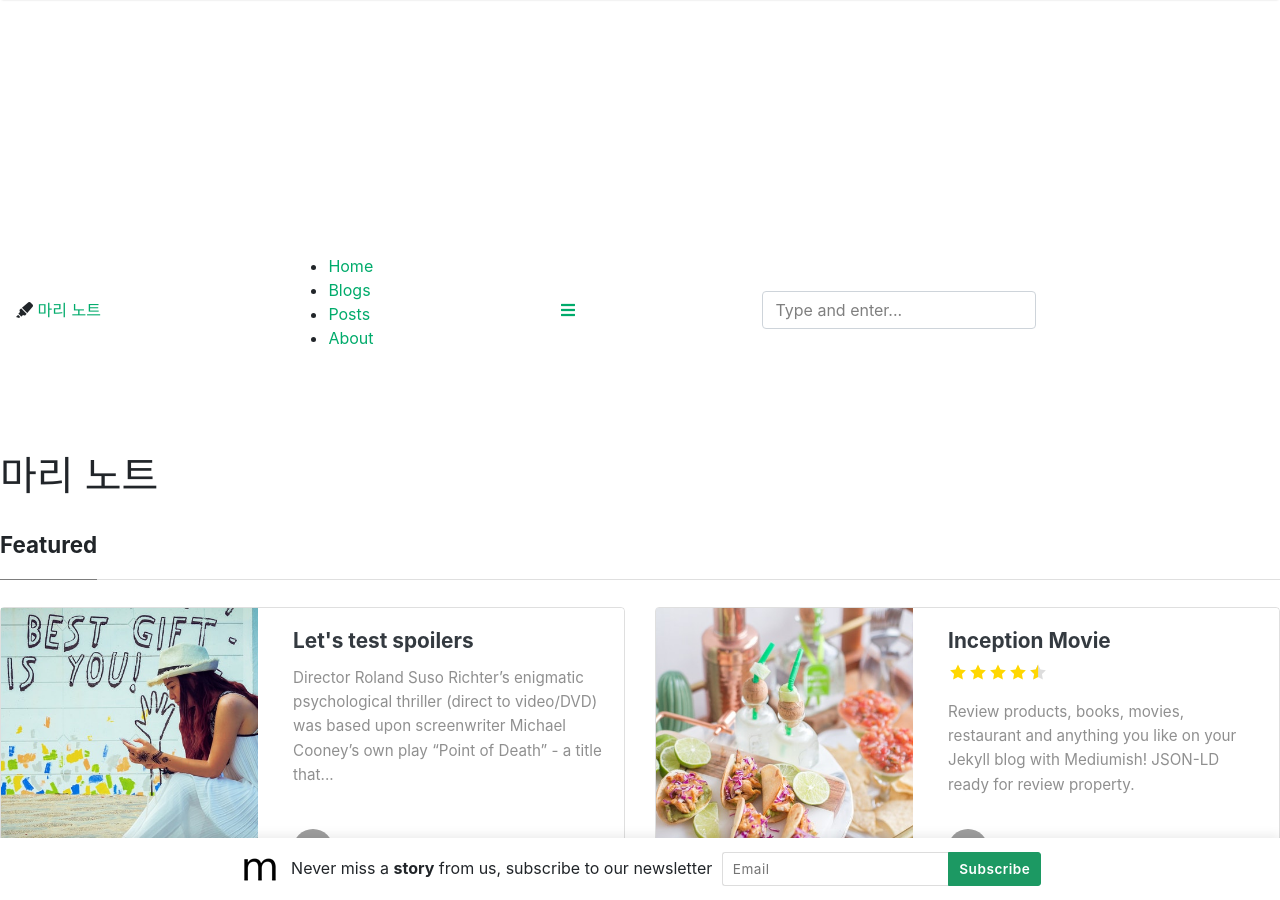
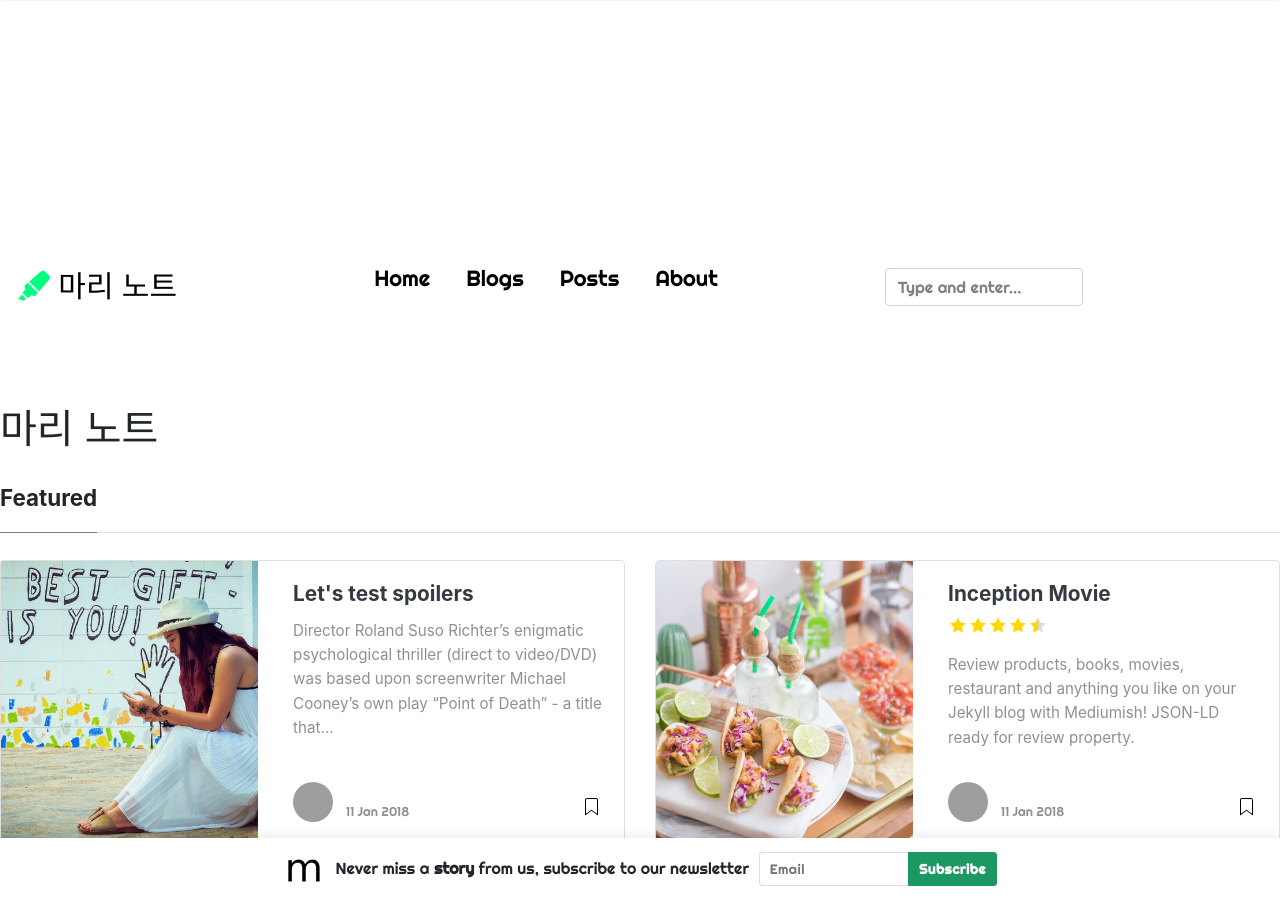
Before and after one commit to marikimhye/marikimhye.github.io, a Jekyll site: the page built from index.html, in a window 1280 px wide and 900 px high, scrolled down 289 px. Built offline with Jekyll 4.4.1, drawn with Linux system fonts in a browser that asks for light colours; nearby versions of some CDN libraries; the list of posts is cut into pages by our own code; grey boxes are pictures that could not be loaded.

Commit message:
css change

```diff
--- a/assets/css/screen.css
+++ b/assets/css/screen.css
@@ -3,9 +3,13 @@
 Copyright: Sal, WowThemes.net, https://www.wowthemes.net
 License: https://www.wowthemes.net/freebies-license/
 */
-@media screen and (min-width:1500px) {
-    html { font-size:18px; } /* Increase the font size on higher resolutions */
-    .container {max-width:80%;}
+@media screen and (min-width: 1500px) {
+  html {
+    font-size: 18px;
+  } /* Increase the font size on higher resolutions */
+  .container {
+    max-width: 80%;
+  }
 }
 .mainheading {
   padding: 1rem 0rem;
@@ -24,11 +28,11 @@
 pre {
   -moz-box-sizing: border-box;
   box-sizing: border-box;
-    border: #E3EDF3 1px solid;
+  border: #e3edf3 1px solid;
   width: 100%;
   padding: 7px;
   font-family: monospace, sans-serif;
-    font-size: .9rem;
+  font-size: 0.9rem;
   white-space: pre;
   overflow: auto;
   background: #fff;
@@ -39,8 +43,8 @@
 }
 
 .mediumnavigation {
-    background: rgba(255, 255, 255, .97);
-    box-shadow: 0 2px 2px -2px rgba(0, 0, 0, .15);
+  background: rgba(255, 255, 255, 0.97);
+  box-shadow: 0 2px 2px -2px rgba(0, 0, 0, 0.15);
   transition: top 0.2s ease-in-out;
 }
 
@@ -64,7 +68,7 @@
 }
 
 .section-title h2 {
-    border-bottom: 1px solid rgba(0, 0, 0, .125);
+  border-bottom: 1px solid rgba(0, 0, 0, 0.125);
   margin-bottom: 25px;
   font-weight: 700;
   font-size: 1.4rem;
@@ -72,7 +76,7 @@
 }
 
 .section-title span {
-    border-bottom: 1px solid rgba(0, 0, 0, .44);
+  border-bottom: 1px solid rgba(0, 0, 0, 0.44);
   display: inline-block;
   padding-bottom: 20px;
   margin-bottom: -1px;
@@ -89,7 +93,7 @@
   margin-bottom: 0rem;
 }
 
-@media (min-width:576px) {
+@media (min-width: 576px) {
   .card-columns.listfeaturedtag {
     -webkit-column-count: 2;
     -moz-column-count: 2;
@@ -97,7 +101,7 @@
   }
 }
 
-@media (min-width:992px) {
+@media (min-width: 992px) {
   .navbar-expand-lg .navbar-nav .nav-link {
     padding-right: 0.8rem;
     padding-left: 0.8rem;
@@ -105,9 +109,9 @@
 }
 
 .listfeaturedtag {
-    border: 1px solid rgba(0, 0, 0, .125);
-    border-radius: .25rem;
-    transition: all 0.3s cubic-bezier(.25, .8, .25, 1);
+  border: 1px solid rgba(0, 0, 0, 0.125);
+  border-radius: 0.25rem;
+  transition: all 0.3s cubic-bezier(0.25, 0.8, 0.25, 1);
 }
 
 .listfeaturedtag .wrapthumbnail {
@@ -132,8 +136,8 @@
   display: block;
   background-position: 38% 22% !important;
   background-origin: border-box !important;
-    border-top-left-radius: .25rem;
-    border-bottom-left-radius: .25rem;
+  border-top-left-radius: 0.25rem;
+  border-bottom-left-radius: 0.25rem;
 }
 
 .listfeaturedtag .card-block {
@@ -149,7 +153,7 @@
 
 .listfeaturedtag h4.card-text,
 .listrecent h4.card-text {
-    color: rgba(0, 0, 0, .44);
+  color: rgba(0, 0, 0, 0.44);
   font-size: 0.95rem;
   line-height: 1.6;
   font-weight: 400;
@@ -162,7 +166,7 @@
   max-height: 100%;
 }
 
-@media (max-width:991px) {
+@media (max-width: 991px) {
   .featured-box-img-cover {
     height: auto;
     width: 100%;
@@ -170,7 +174,7 @@
 }
 
 .wrapfooter {
-    font-size: .8rem;
+  font-size: 0.8rem;
   display: flex;
   align-items: center;
   margin-bottom: 15px;
@@ -198,7 +202,7 @@
 
 .post-top-meta span {
   font-size: 0.9rem;
-    color: rgba(0, 0, 0, .44);
+  color: rgba(0, 0, 0, 0.44);
   display: inline-block;
 }
 
@@ -228,7 +232,7 @@
 
 span.post-date,
 span.post-read {
-    color: rgba(0, 0, 0, .44);
+  color: rgba(0, 0, 0, 0.44);
 }
 
 span.post-read-more {
@@ -239,12 +243,12 @@
 }
 
 span.post-read-more a {
-    color: rgba(0, 0, 0, .44);
+  color: rgba(0, 0, 0, 0.44);
 }
 
 span.post-name a,
 span.post-read-more a:hover {
-    color: rgba(0, 0, 0, .8);
+  color: rgba(0, 0, 0, 0.8);
 }
 
 .dot:after {
@@ -284,7 +288,7 @@
 
 .mediumnavigation .dropdown-menu {
   border: 1px solid rgba(0, 0, 0, 0.08);
-    margin: .5rem 0 0;
+  margin: 0.5rem 0 0;
 }
 
 .mediumnavigation .nav-item,
@@ -314,11 +318,11 @@
 }
 
 .footer {
-    border-top: 1px solid rgba(0, 0, 0, .05) !important;
+  border-top: 1px solid rgba(0, 0, 0, 0.05) !important;
   padding-top: 15px;
   padding-bottom: 12px;
   font-size: 0.8rem;
-    color: rgba(0, 0, 0, .44);
+  color: rgba(0, 0, 0, 0.44);
   margin-top: 50px;
   margin-bottom: 62px;
   position: relative;
@@ -326,21 +330,21 @@
 }
 
 .link-dark {
-    color: rgba(0, 0, 0, .8);
+  color: rgba(0, 0, 0, 0.8);
 }
 
 .article-post {
   font-family: Merriweather;
   font-size: 1.1rem;
   line-height: 1.84;
-    color: rgba(0, 0, 0, .8);
+  color: rgba(0, 0, 0, 0.8);
 }
 
 blockquote {
   border-left: 4px solid #00ab6b;
   padding: 0 20px;
   font-style: italic;
-    color: rgba(0, 0, 0, .5);
+  color: rgba(0, 0, 0, 0.5);
 }
 
 .article-post p,
@@ -389,23 +393,23 @@
   top: 100px;
 }
 
-@media (min-width:1024px) {
+@media (min-width: 1024px) {
   .share ul li {
     display: block;
   }
 }
 
-@media (max-width:999px) {
+@media (max-width: 999px) {
   .featured-box-img-cover {
     height: 359px;
   }
 
   .alertbar {
-        position: relative !Important;
+    position: relative !important;
     margin-bottom: 20px;
     margin-top: 20px;
-        box-shadow: none !Important;
-        padding-right: 14px !Important;
+    box-shadow: none !important;
+    padding-right: 14px !important;
   }
 
   #comments {
@@ -413,7 +417,7 @@
   }
 
   .jumbotron.fortags {
-        margin-bottom: 0 !Important;
+    margin-bottom: 0 !important;
   }
 
   .alertbar form {
@@ -426,13 +430,13 @@
   }
 
   .alertbar input[type="submit"] {
-        border-radius: 3px !Important;
+    border-radius: 3px !important;
   }
 
   .alertbar input[type="email"] {
-        margin-right: 0px !Important;
+    margin-right: 0px !important;
     display: block;
-        border-right: 1px solid #ddd !Important;
+    border-right: 1px solid #ddd !important;
     margin-bottom: 10px;
   }
 
@@ -460,13 +464,13 @@
   }
 }
 
-@media (max-width:1024px) {
+@media (max-width: 1024px) {
   .post-top-meta .col-md-10 {
     text-align: center;
   }
 }
 
-@media (max-width:767px) {
+@media (max-width: 767px) {
   .post-top-meta.authorpage {
     text-align: center;
   }
@@ -474,8 +478,8 @@
 
 .share,
 .share a {
-    color: rgba(0, 0, 0, .44);
-    fill: rgba(0, 0, 0, .44);
+  color: rgba(0, 0, 0, 0.44);
+  fill: rgba(0, 0, 0, 0.44);
 }
 
 .graybg {
@@ -485,7 +489,7 @@
 }
 
 .listrelated .card {
-    box-shadow: 0 1px 7px rgba(0, 0, 0, .05);
+  box-shadow: 0 1px 7px rgba(0, 0, 0, 0.05);
   border: 0;
 }
 
@@ -501,14 +505,14 @@
 }
 
 ul.tags li a {
-    background: rgba(0, 0, 0, .05);
-    color: rgba(0, 0, 0, .6);
+  background: rgba(0, 0, 0, 0.05);
+  color: rgba(0, 0, 0, 0.6);
   border-radius: 3px;
   padding: 5px 10px;
 }
 
 ul.tags li a:hover {
-    background: rgba(0, 0, 0, .07);
+  background: rgba(0, 0, 0, 0.07);
   text-decoration: none;
 }
 
@@ -525,8 +529,8 @@
 }
 
 .btn.follow {
-    border-color: #02B875;
-    color: #1C9963;
+  border-color: #02b875;
+  color: #1c9963;
   padding: 3px 10px;
   text-align: center;
   border-radius: 999em;
@@ -535,8 +539,8 @@
 }
 
 .btn.subscribe {
-    background-color: #1C9963;
-    border-color: #1C9963;
+  background-color: #1c9963;
+  border-color: #1c9963;
   color: rgba(255, 255, 255, 1);
   fill: rgba(255, 255, 255, 1);
   border-radius: 30px;
@@ -552,7 +556,7 @@
 }
 
 .alertbar {
-    box-shadow: 0 -3px 10px 0 rgba(0, 0, 0, .0785);
+  box-shadow: 0 -3px 10px 0 rgba(0, 0, 0, 0.0785);
   position: fixed;
   bottom: 0;
   left: 0;
@@ -581,8 +585,8 @@
 }
 
 .alertbar input[type="submit"] {
-    background-color: #1C9963;
-    border: 1px solid #1C9963;
+  background-color: #1c9963;
+  border: 1px solid #1c9963;
   color: rgba(255, 255, 255, 1);
   fill: rgba(255, 255, 255, 1);
   font-size: 0.85rem;
@@ -597,23 +601,23 @@
 }
 
 .form-control::-webkit-input-placeholder {
-    color: rgba(0, 0, 0, .5);
+  color: rgba(0, 0, 0, 0.5);
 }
 
 .form-control:-moz-placeholder {
-    color: rgba(0, 0, 0, .5);
+  color: rgba(0, 0, 0, 0.5);
 }
 
 .form-control::-moz-placeholder {
-    color: rgba(0, 0, 0, .5);
+  color: rgba(0, 0, 0, 0.5);
 }
 
 .form-control:-ms-input-placeholder {
-    color: rgba(0, 0, 0, .5);
+  color: rgba(0, 0, 0, 0.5);
 }
 
 .form-control::-ms-input-placeholder {
-    color: rgba(0, 0, 0, .5);
+  color: rgba(0, 0, 0, 0.5);
 }
 
 .authorpage h1 {
@@ -627,7 +631,7 @@
 
 .authorpage .author-description {
   font-size: 1rem;
-    color: rgba(0, 0, 0, .6);
+  color: rgba(0, 0, 0, 0.6);
 }
 
 .post-top-meta.authorpage .btn.follow {
@@ -685,7 +689,8 @@
 h4,
 h5,
 h6 {
-    font-family: -apple-system, system-ui, BlinkMacSystemFont, "Segoe UI", Roboto, "Helvetica Neue", Arial, sans-serif;
+  font-family: -apple-system, system-ui, BlinkMacSystemFont, "Segoe UI", Roboto,
+    "Helvetica Neue", Arial, sans-serif;
 }
 
 .article-post .h1,
@@ -705,13 +710,15 @@
 }
 
 .article-post img.shadow {
-    -webkit-box-shadow: 0px 0px 10px 0px rgba(0, 0, 0, 0.30);
-    -moz-box-shadow: 0px 0px 10px 0px rgba(0, 0, 0, 0.30);
-    box-shadow: 0px 0px 10px 0px rgba(0, 0, 0, 0.30);
+  -webkit-box-shadow: 0px 0px 10px 0px rgba(0, 0, 0, 0.3);
+  -moz-box-shadow: 0px 0px 10px 0px rgba(0, 0, 0, 0.3);
+  box-shadow: 0px 0px 10px 0px rgba(0, 0, 0, 0.3);
 }
 
 .layout-page .article-post {
-    font-family: -apple-system, BlinkMacSystemFont, "Segoe UI", Roboto, "Helvetica Neue", Arial, sans-serif, "Apple Color Emoji", "Segoe UI Emoji", "Segoe UI Symbol", "Noto Color Emoji";
+  font-family: -apple-system, BlinkMacSystemFont, "Segoe UI", Roboto,
+    "Helvetica Neue", Arial, sans-serif, "Apple Color Emoji", "Segoe UI Emoji",
+    "Segoe UI Symbol", "Noto Color Emoji";
   font-size: 1rem;
 }
 
@@ -767,7 +774,7 @@
   color: #fff;
 }
 
-@media (min-width:768px) {
+@media (min-width: 768px) {
   .jumbotron.fortags {
     margin-bottom: -50px;
     margin-top: 3rem;
@@ -855,7 +862,7 @@
 .spoiler {
   color: transparent;
   text-shadow: 0 0 10px rgba(0, 0, 0, 0.4);
-    transition: all .4s;
+  transition: all 0.4s;
   cursor: pointer;
   position: relative;
 }
@@ -863,7 +870,7 @@
 .spoiler:after {
   position: absolute;
   opacity: 0;
-    content: 'Click to reveal spoiler';
+  content: "Click to reveal spoiler";
   top: 45%;
   left: calc(50% - 100px);
   text-shadow: none;
@@ -877,7 +884,7 @@
   font-family: Arial;
   text-align: center;
   border-radius: 3px;
-    transition: all .4s;
+  transition: all 0.4s;
 }
 
 .spoiler:hover:after {
@@ -889,7 +896,7 @@
   display: block;
   border: 0 none;
   opacity: 1;
-    transition: opacity .25s;
+  transition: opacity 0.25s;
   background: #f2f2f2;
   outline: 0 none;
 }
@@ -897,5 +904,85 @@
 .lazyimg[data-src],
 .lazyimg[data-srcset] {
   opacity: 0;
-    transition: opacity .25s;
+  transition: opacity 0.25s;
 }
+
+:root {
+  --text-color: #f0f4f5;
+  --background-color: ;
+  --accent-color: ;
+}
+
+body {
+  font-family: "Righteous";
+  margin: 0;
+}
+
+a {
+  text-decoration: none;
+  color: black;
+}
+
+.navbar {
+  display: flex;
+  justify-content: space-between;
+  align-items: center;
+  background-color: white;
+  padding: 8px 18px;
+}
+
+.navbar__logo {
+  font-size: 30px;
+  color: springgreen;
+}
+
+.navbar__menu {
+  display: flex;
+  list-style: none;
+  padding-right: 10px;
+}
+
+.navbar__menu li {
+  font-size: 22px;
+  padding: 8px 18px;
+}
+
+.navbar__menu li:hover {
+  background-color: lightgreen;
+  border-radius: 4px;
+}
+
+.navbar__toogleBtn {
+  display: none;
+  position: absolute;
+  right: 32px;
+  font-size: 30px;
+  color: lightgreen;
+}
+
+@media screen and (max-width: 768px) {
+  .navbar {
+    flex-direction: column;
+    align-items: flex-start;
+  }
+
+  .navbar__menu {
+    display: none;
+    flex-direction: column;
+    align-items: center;
+    width: 90%;
+  }
+
+  .navbar__menu li {
+    width: 100%;
+    text-align: center;
+  }
+
+  .navbar__toogleBtn {
+    display: block;
+  }
+
+  .navbar__menu.active {
+    display: flex;
+  }
+}
```
Also changed, not shown: 2 other files. Lines whose indentation alone changed are shown as unchanged.
